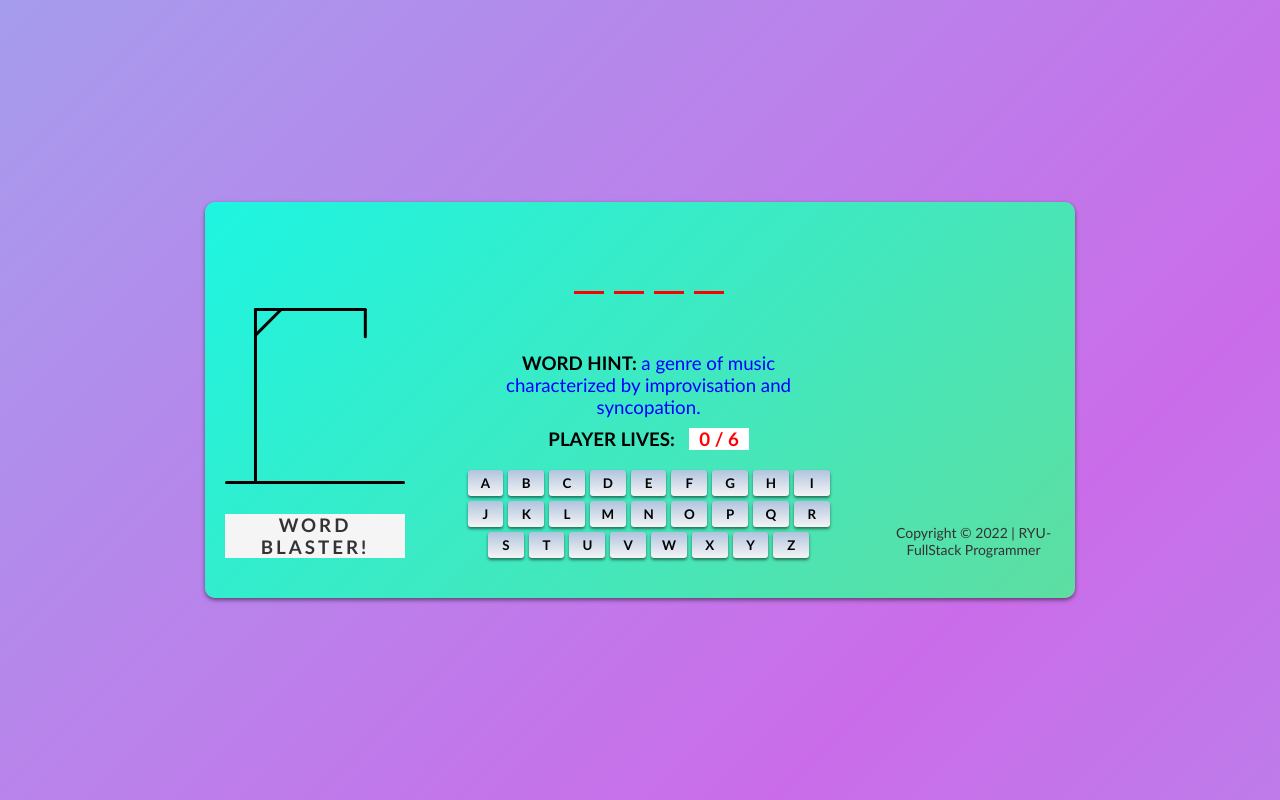
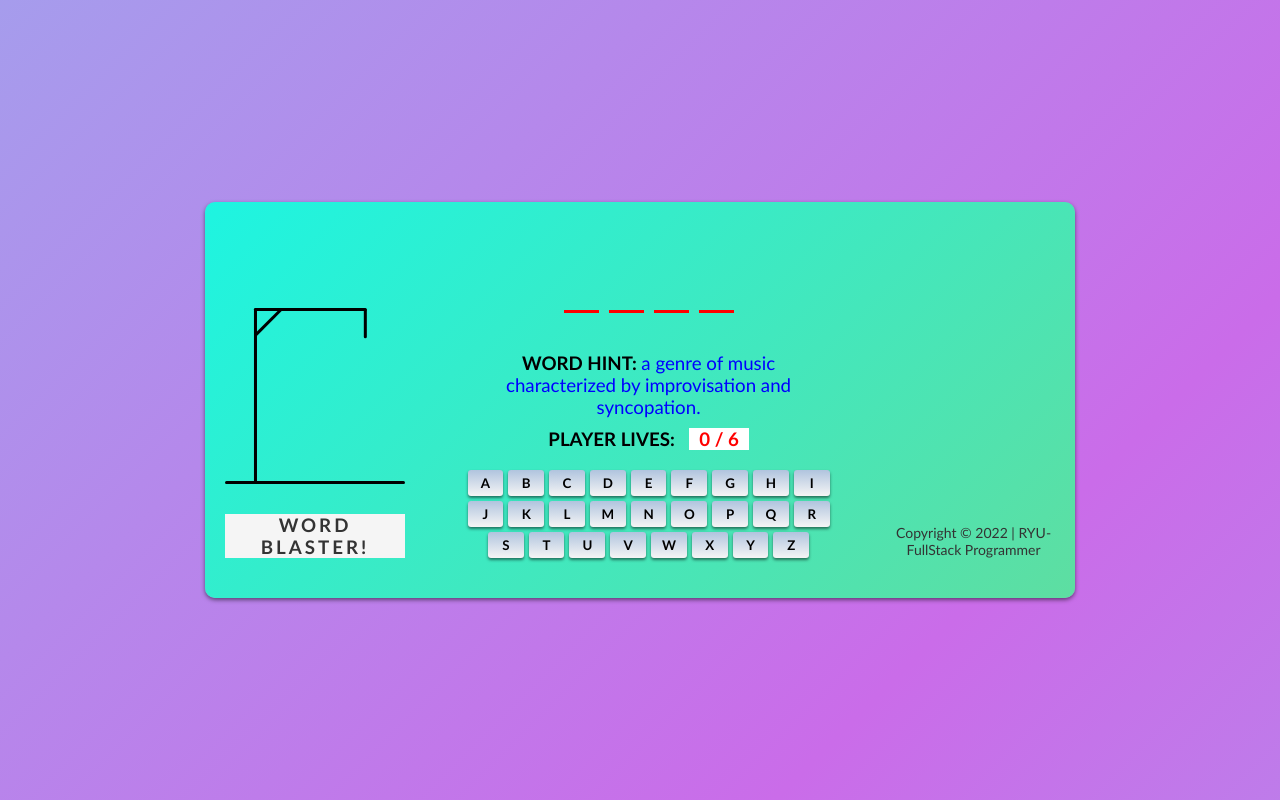
Before and after one commit to rhey0027/deadman, a plain HTML site: page index.html in a window 1280 px wide. Drawn offline with Linux system fonts and the light colour scheme.

```diff
--- a/style.css
+++ b/style.css
@@ -126,16 +126,18 @@
   height: 100px;
 }
 .display-word .letter {
-  width: 30px;
+  width: 35px;
+  height: 42px;
   border-bottom: 3px solid #ff0000;
-  font-size: 40px;
+  font-size: 35px;
   text-transform: uppercase;
   text-align: center;
   font-weight: bold;
+
 }
 .display-word .letter.guessed {
   border: transparent;
-  margin: -30px 0 15px;
+  /* margin: -30px 0 15px; */
   background: #ff0000;
   color: aliceblue;
 }
```
